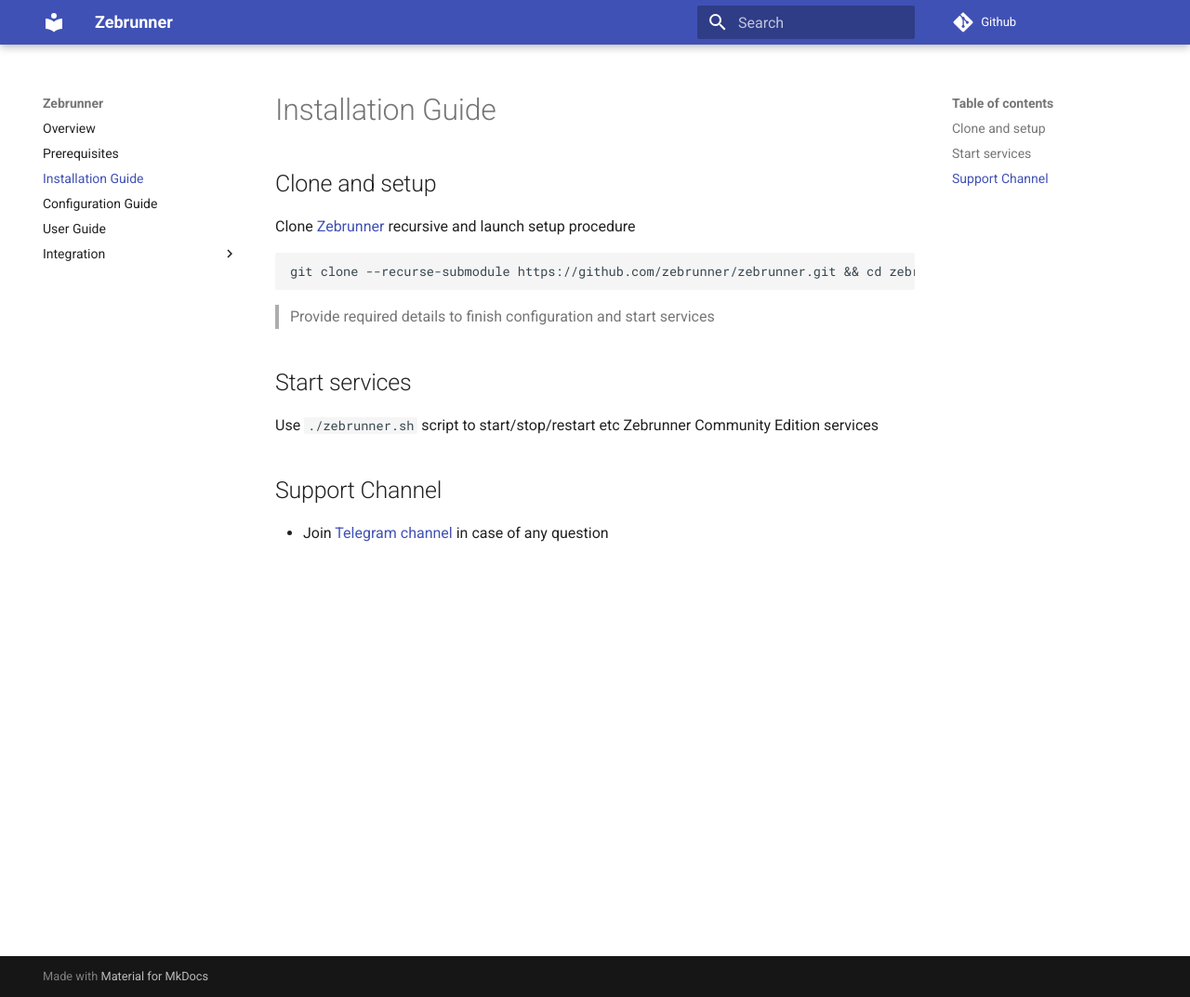
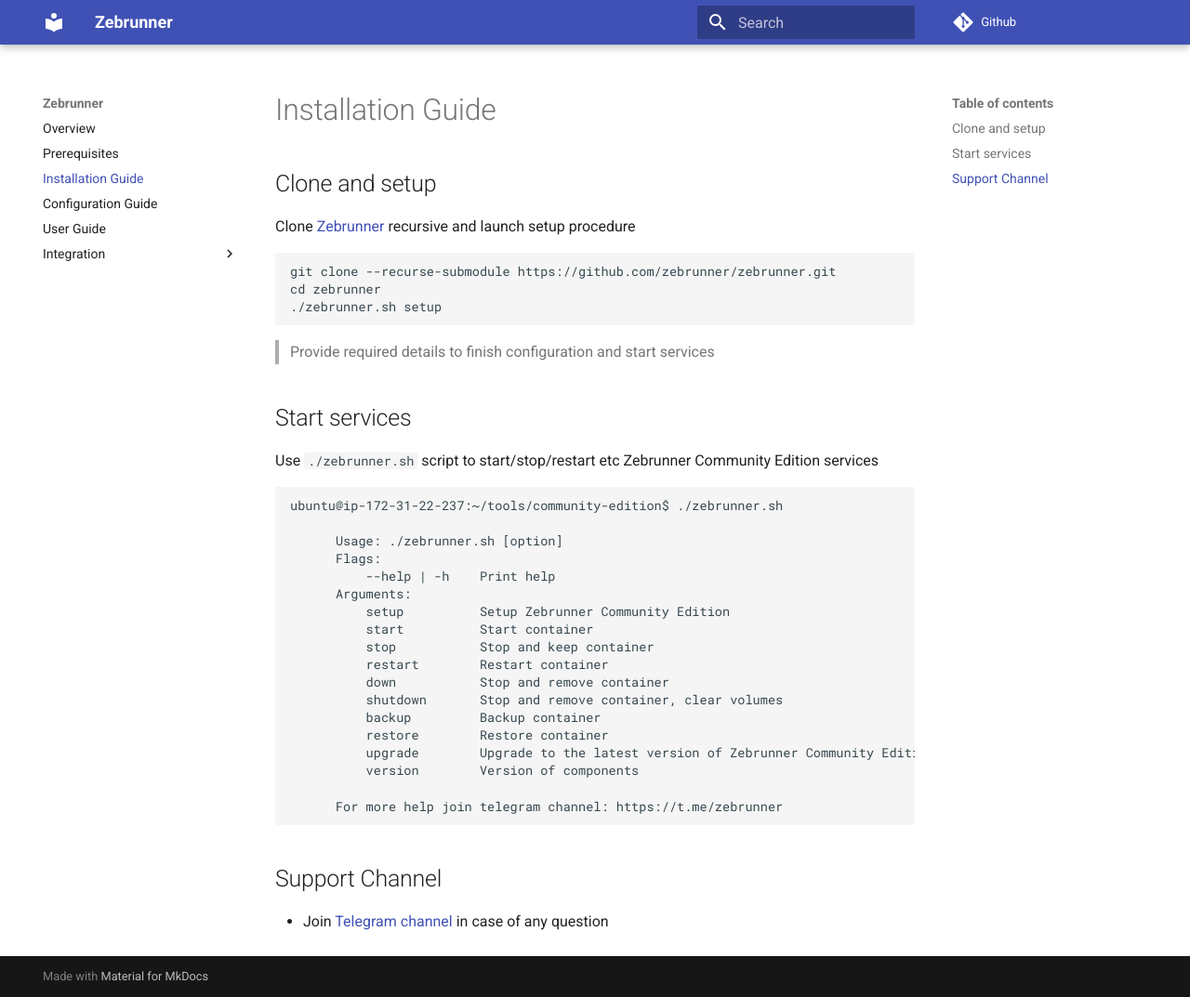
Before and after one commit to zebrunner/community-edition, an MkDocs documentation site: the page built from docs/install-guide.md, in a window 1280 px wide and 1073 px high. Shown: the whole window at 93% size. Built offline with MkDocs 1.6.1 and Material for MkDocs 9.7.7, drawn with Linux system fonts in a browser that asks for light colours; comment, search, counter and statistics services are not loaded; old or Windows-style settings are respelled for this version of MkDocs.

Commit message:
Update install-guide.md

````diff
--- a/docs/install-guide.md
+++ b/docs/install-guide.md
@@ -3,12 +3,34 @@
 ## Clone and setup
 Clone [Zebrunner](https://github.com/zebrunner/zebrunner) recursive and launch setup procedure
 ```
-git clone --recurse-submodule https://github.com/zebrunner/zebrunner.git && cd zebrunner && ./zebrunner.sh setup
+git clone --recurse-submodule https://github.com/zebrunner/zebrunner.git
+cd zebrunner
+./zebrunner.sh setup
 ```
 > Provide required details to finish configuration and start services
 
 ## Start services
 Use `./zebrunner.sh` script to start/stop/restart etc Zebrunner Community Edition services
+```
+ubuntu@ip-172-31-22-237:~/tools/community-edition$ ./zebrunner.sh
+
+      Usage: ./zebrunner.sh [option]
+      Flags:
+          --help | -h    Print help
+      Arguments:
+          setup          Setup Zebrunner Community Edition
+          start          Start container
+          stop           Stop and keep container
+          restart        Restart container
+          down           Stop and remove container
+          shutdown       Stop and remove container, clear volumes
+          backup         Backup container
+          restore        Restore container
+          upgrade        Upgrade to the latest version of Zebrunner Community Edition
+          version        Version of components
+
+      For more help join telegram channel: https://t.me/zebrunner
+```
 
 ## Support Channel
 
````
